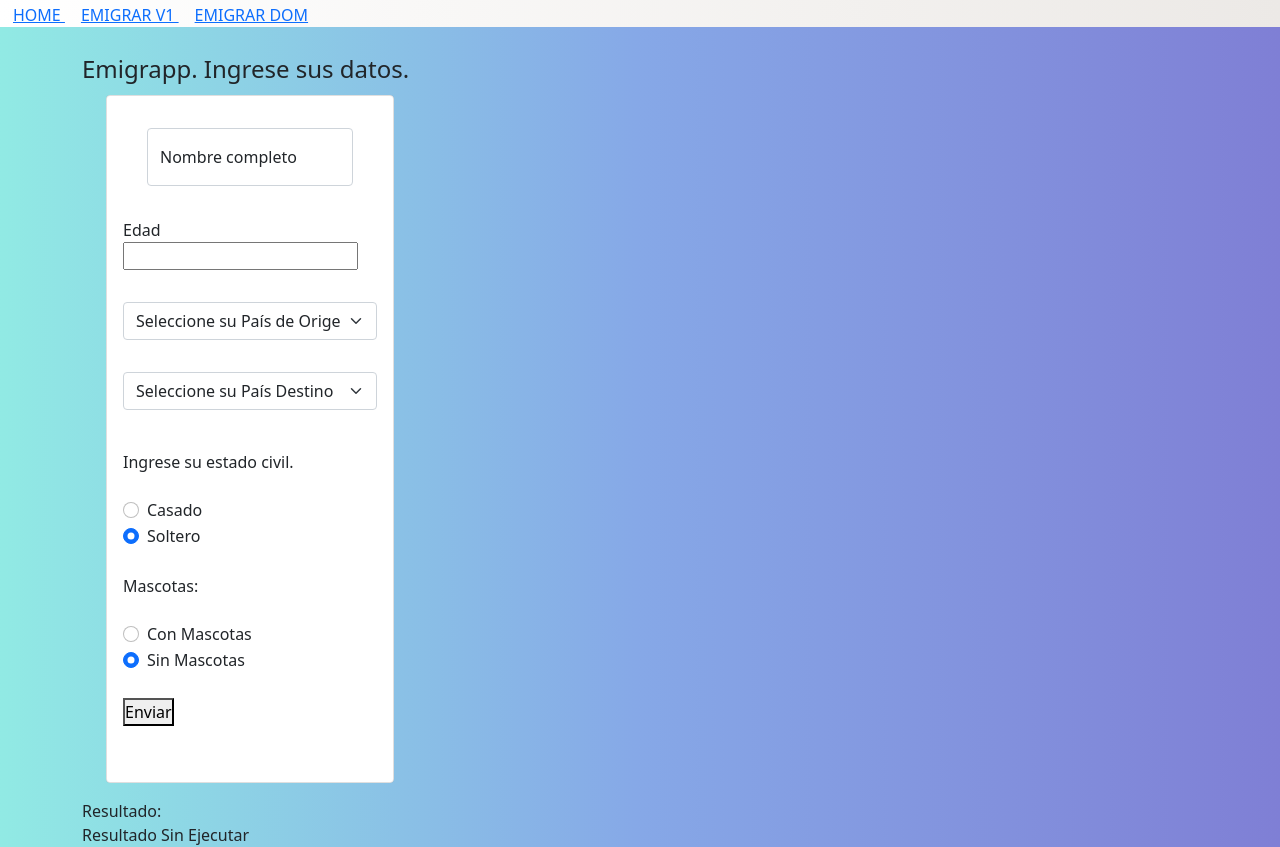
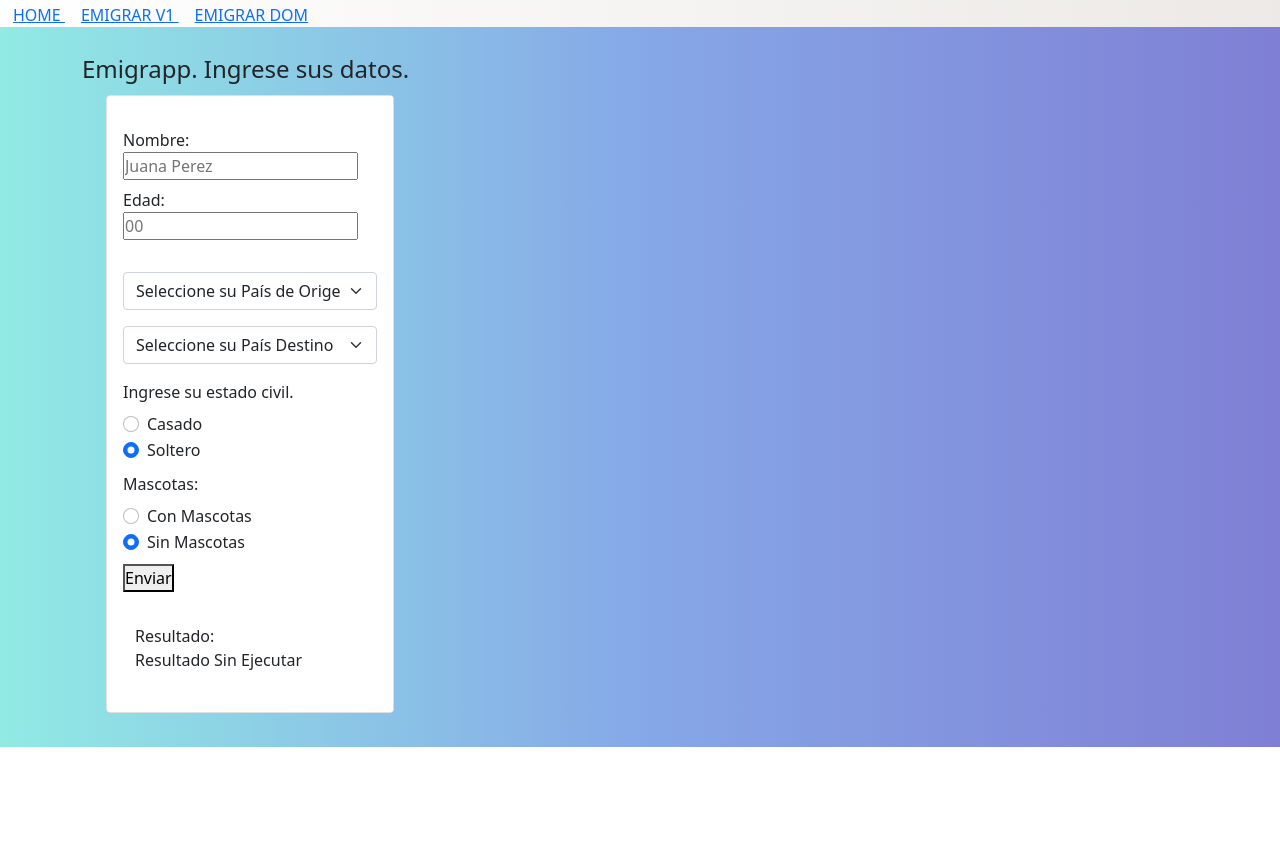
Before and after one commit to diferrerin/emigrapp, a plain HTML site: page pages/cuestionario.html in a window 1280 px wide. Shown: the part 53-900 px from the top of the page. After the commit the page ends 800 px from the top, so only its background shows below. Drawn offline with nearby package versions, Linux system fonts and the light colour scheme.

Commit message:
Commit 7 - DOM y Eventos v3

```diff
--- a/assets/cuestionariov2.js
+++ b/assets/cuestionariov2.js
@@ -2,7 +2,7 @@ document.addEventListener(`DOMContentLoaded`,function(){
 //------------------------------------Inicio Script DOM+Events--------------------------------
 //------------------------------------CLASES--------------------------------------------------
 class Emigrante{
-    constructor(nombre, edad, origen , destino , familia, esUE, mascota, conductor, tipoVisa, resultado = []) {
+    constructor(nombre, edad, origen , destino , familia, esUE, mascota, conductor, tipoVisa, resultado) {
         this.nombre = nombre; //String
         this.edad   = edad; //int
         this.origen  = origen;// String
@@ -15,24 +15,39 @@ class Emigrante{
         this.resultado = resultado ;
     }
     crearResultado(){
-        return this.resultado = "Test Resultado: Nombre: "+this.nombre+" Edad: "+this.edad ;
+        return this.resultado =
+        `Resultado: Nombre: ${this.nombre}
+                    Edad: ${this.edad}
+                    Origen: ${this.origen}
+                    Destino: ${this.destino}
+                    ` ;//Estado Civil: ${this.familia}
     }
 }
 //----------------------------------------------------FUNCIONES-----------------------------
 function generaEmigranteDom(){
     let resultadoe = new Emigrante();
-    resultadoe.nombre = document.getElementById( `nombre` ).value
-    resultadoe.edad = document.getElementById( `edad` ).value
+    //CHEQUEAR QUE ESTEN CARGADOS LOS DATOS
+    resultadoe.nombre = document.getElementById( `nombre` ).value;
+    resultadoe.edad = document.getElementById( `edad` ).value;
     //ver el resto de atributos
+    resultadoe.origen = document.getElementById(`origen`).value;
+    resultadoe.destino = document.getElementById(`destino`).value;
+    //resultadoe.familia = document.getElementById(`estadocivil`).value;//No funciona, tira undefined
 
     return resultadoe;
 }
 
 function functSubmit(){
     let emigrante = new Emigrante();
-    emigrante = generaEmigranteDom();//loguear
+    emigrante = generaEmigranteDom();//Genera Emigrante en base al HTML
     console.log(emigrante.crearResultado());//ver rapido test
     alert(emigrante.resultado);
+    // genera respuesta DOM:
+    let respuestaDom = document.getElementById(`textoResultado`);
+    respuestaDom.innerText = emigrante.resultado;
+    console.log(respuestaDom);
+    //No logro evitar que refresque, para ver el resultado en el html.....
+
 }
 
 //----------------------------------------------------MAIN-----------------------------------
@@ -50,7 +65,6 @@ DOM:
 Eventos:
 1- Definición de un algoritmo en JavaScript que opere sobre el DOM manejando eventos.
 
-
 ----Guion para entrega
 --El usuario completa el formulario y acciona el boton Enviar (Evento)
 --Se revisa que todos los campos solicitados estan completos/correctos (DOM)
--- a/pages/cuestionario.html
+++ b/pages/cuestionario.html
@@ -13,10 +13,10 @@
 </head>
 <body>
   <header class="header__base">
-        <div ><!-- TITULO -->
+        <div >
             <h1 > EMIGRAPP </h1>
         </div>
-        <div ><!-- MENU -->
+        <div >
           <nav class="header__menuNav">
             <a href="../index.html" class="mx-2" >  HOME  </a>
             <a href="emigrapp.html" class="mx-2">  EMIGRAR V1  </a>
@@ -29,41 +29,44 @@
             <legend> Emigrapp. Ingrese sus datos.</legend>
             <fieldset class="card mx-4" style="width: 18rem; padding: 1rem;">
                 <p>
-                    <div class="form-floating mb-3 mx-4">
-                        <input type="text" class="form-control" id="nombre" placeholder="Juana Perez">
-                        <label for="nombre">Nombre completo</label>
+                    <div > <!-- class=" mb-3 mx-4" -->
+                        <label for="nombre">Nombre: </label>
+                        <input type="text"  id="nombre" placeholder="Juana Perez"> <!--class="form-control"-->
+                    </div>
+                    <div class="my-2">
+                        <label for="edad">Edad: </label>
+                        <input type="number" id="edad" placeholder="00">
                     </div>
                 </p>
-                <p>
-                    <label for="edad">Edad </label>
-                    <input type="number" id="edad">
-                </p>
-                <select class="form-select my-3" aria-label="Default select example">
+                <select id="origen" class="form-select my-2" aria-label="Default select example">
                     <option selected>Seleccione su País de Origen </option>
-                    <option value="ARG">Argentina</option>
-                    <option value="URU">Uruguay</option>
-                    <option value="BRA">Brasil</option>
+                    <option value="Argentina">Argentina</option>
+                    <option value="Uruguay">Uruguay</option>
+                    <option value="Brasil">Brasil</option>
                 </select>
-                <select class="form-select my-3" aria-label="Default select example">
+                <select id="destino" class="form-select my-2" aria-label="Default select example">
                     <option selected>Seleccione su País Destino </option>
-                    <option value="ESP">España</option>
-                    <option value="FRA">Francia</option>
-                    <option value="ITA">Italia</option>
+                    <option value="España">España</option>
+                    <option value="Francia">Francia</option>
+                    <option value="Italia">Italia</option>
                 </select>
-                <p class="my-4">Ingrese su estado civil. </p>
+                <div id="estadocivil">
+                    <p class="my-2">Ingrese su estado civil. </p>
                     <div class="form-check">
-                    <input class="form-check-input" type="radio" name="flexRadioDefault" id="casado">
+                        <input class="form-check-input" type="radio" name="flexRadioDefault" id="casado" value="casado">
                         <label class="form-check-label" for="casado">
                         Casado
                         </label>
                     </div>
                     <div class="form-check">
-                    <input class="form-check-input" type="radio" name="flexRadioDefault" id="soltero" checked>
+                        <input class="form-check-input" type="radio" name="flexRadioDefault" id="soltero" value="soltero" checked>
                         <label class="form-check-label" for="soltero">
                         Soltero
                         </label>
                     </div>
-                <p class="my-4">Mascotas: </p>
+                </div>
+
+                <p class="my-2">Mascotas: </p>
                 <div class="form-check">
                     <input class="form-check-input" type="radio" name="flexRadioDefault2" id="conMascota">
                     <label class="form-check-label" for="conMascota">
@@ -78,17 +81,19 @@
                 </div>
 
                 <p>
-                    <button id="botonResultado" type="submit" class="my-4">Enviar</button>
+                    <button id="botonResultado" type="submit" class="my-2">Enviar</button>
                 </p>
-            </fieldset>
-        </form>
-
-        <div id="resultado" class="container text my-3">
+                <div id="resultado" class="container text my-2">
                     <label for="resultado"> Resultado: </label>
                     <p id="textoResultado">
                       Resultado Sin Ejecutar
                     </p>
                 </div>
+
+            </fieldset>
+        </form>
+
+
 
     </main>
     <footer>
```
Lines whose indentation alone changed are shown as unchanged.
